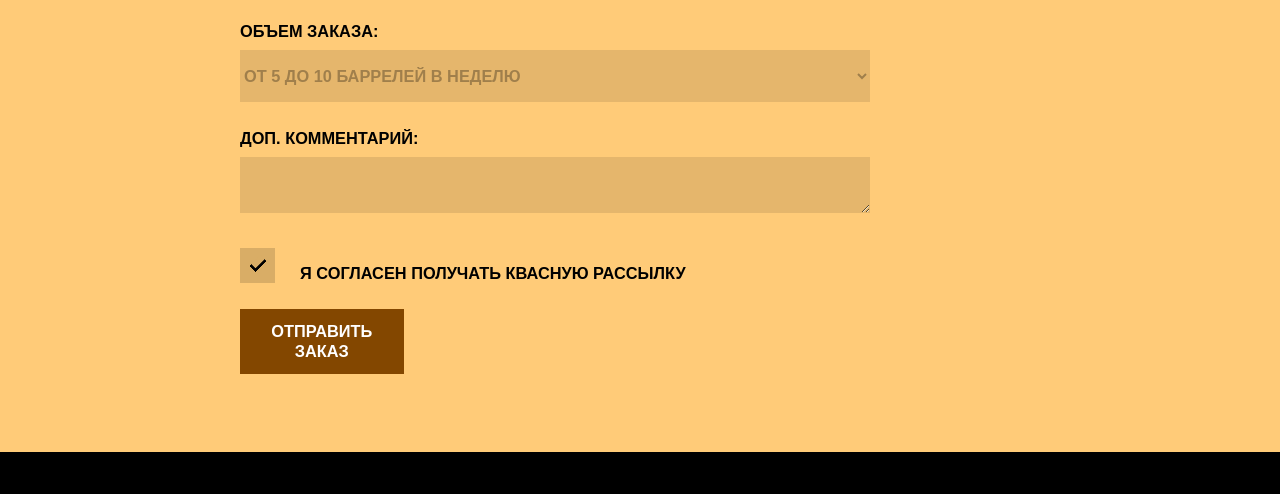
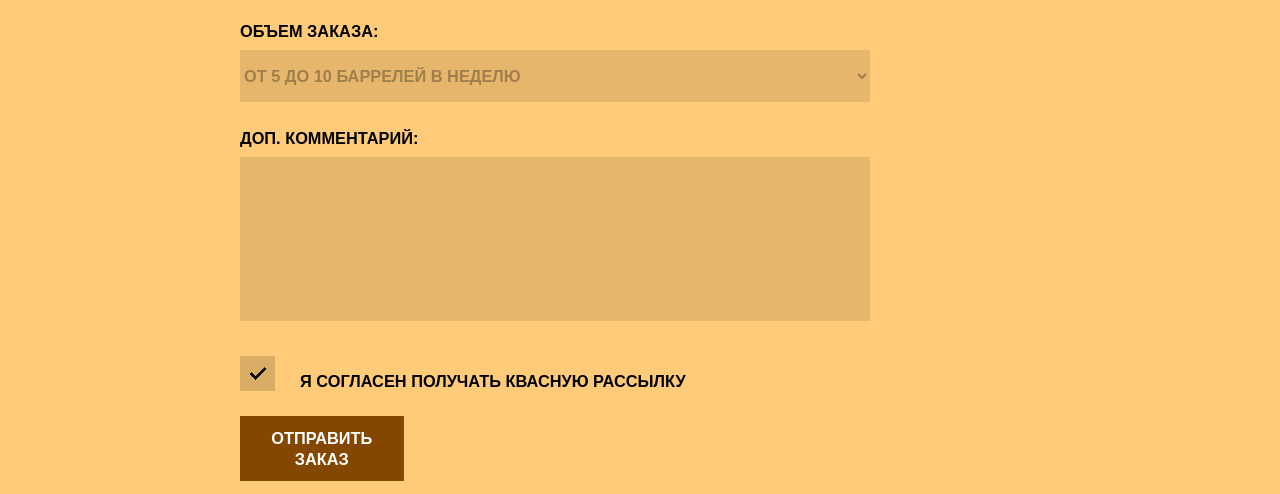
Before and after one commit to bogdangill/testwebsite, a plain HTML site: page index.html in a window 1280 px wide. Shown: the part 4260-4754 px from the top of the page. Drawn offline with Linux system fonts and the light colour scheme.

Commit message:
textarea and charCounter fix

```diff
--- a/css/RWD.css
+++ b/css/RWD.css
@@ -686,6 +686,12 @@ body {
   font-size: inherit;
   line-height: 20px;
   text-transform: uppercase;
+  resize: none;
+}
+
+.order-element textarea {
+  text-transform: none;
+  font-family: inherit;
 }
 
 .order input:hover,
@@ -702,15 +708,18 @@ body {
   padding-left: 20px;
 }
 
+.comment {
+  position: relative;
+}
+
 .text-area-counter
-
 /*счетчик символов для скрипта*/
   {
   display: none;
   /* прячу, чтобы потом включить через скрипт, подключая новый класс */
   position: absolute;
-  top: 65%;
-  right: 2%;
+  top: 88%;
+  right: 3%;
   font-weight: normal;
   font-size: 14px;
   color: rgba(0, 0, 0, 0.3);
--- a/index.html
+++ b/index.html
@@ -5,7 +5,6 @@
     <meta name="viewport" content="width=device-width, initial-scale=1">
     <!-- вьюпорт - один из самых важных тегов для адаптивной резиновой верстки - подгоняет контент под мобильники -->
     <title>Кваст</title>
-    <!-- <link rel="stylesheet" href="css/style.css"> -->
     <link rel="stylesheet" href="css/RWD.css">
     <link rel="stylesheet" href="css/responsive-containers.css">
   </head>
@@ -258,12 +257,12 @@
                 <option>От 5 до 10 баррелей в неделю</option>
               </select>
             </div>
-            <div class="order-element">
+            <div class="order-element comment">
               <label for="comment">Доп. комментарий:</label>
               <div class="text-area-counter">
                 <span id="0">0</span>/142
               </div>
-              <textarea class="text-area" name="comment" rows="2" cols="25"></textarea>
+              <textarea class="text-area" name="comment" rows="8" cols="25"></textarea>
             </div>
             <div class="order-checkbox">
               <label class="checkbox">
```
